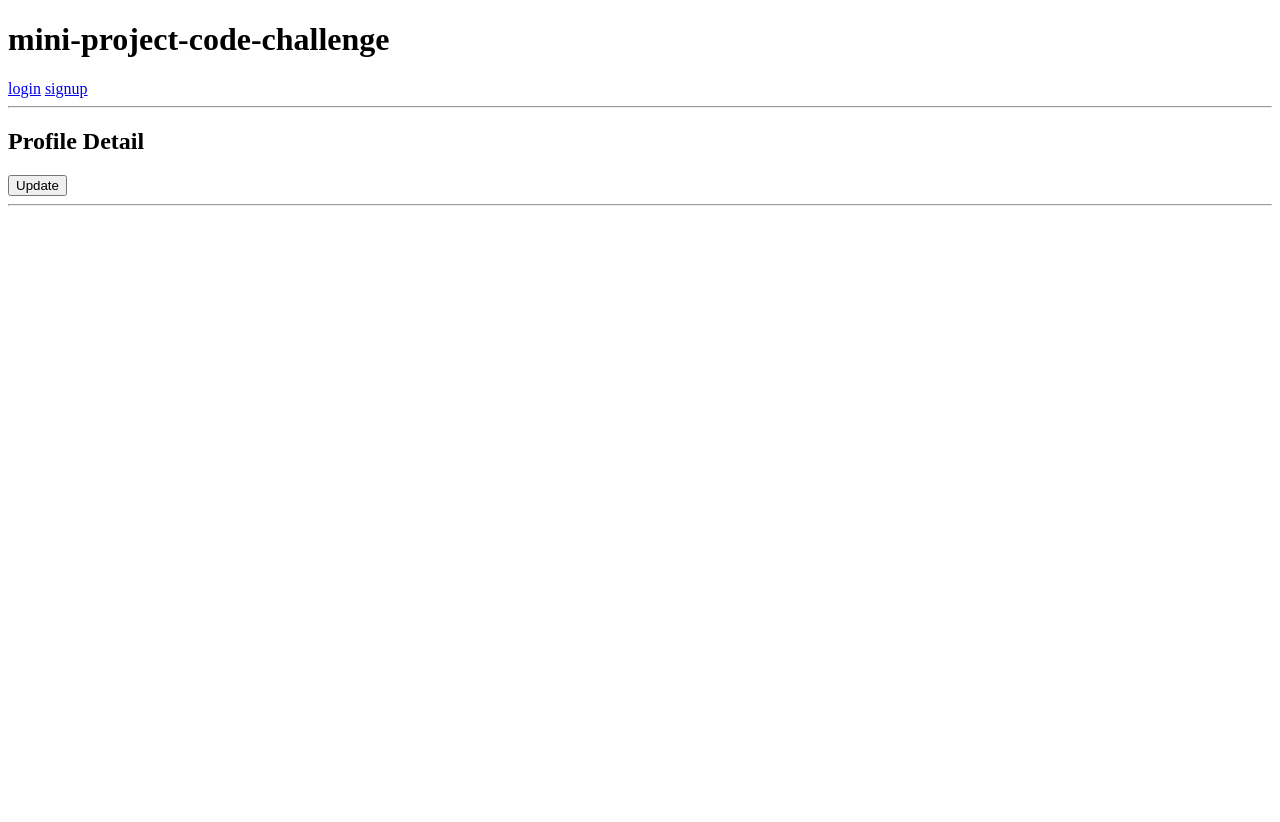
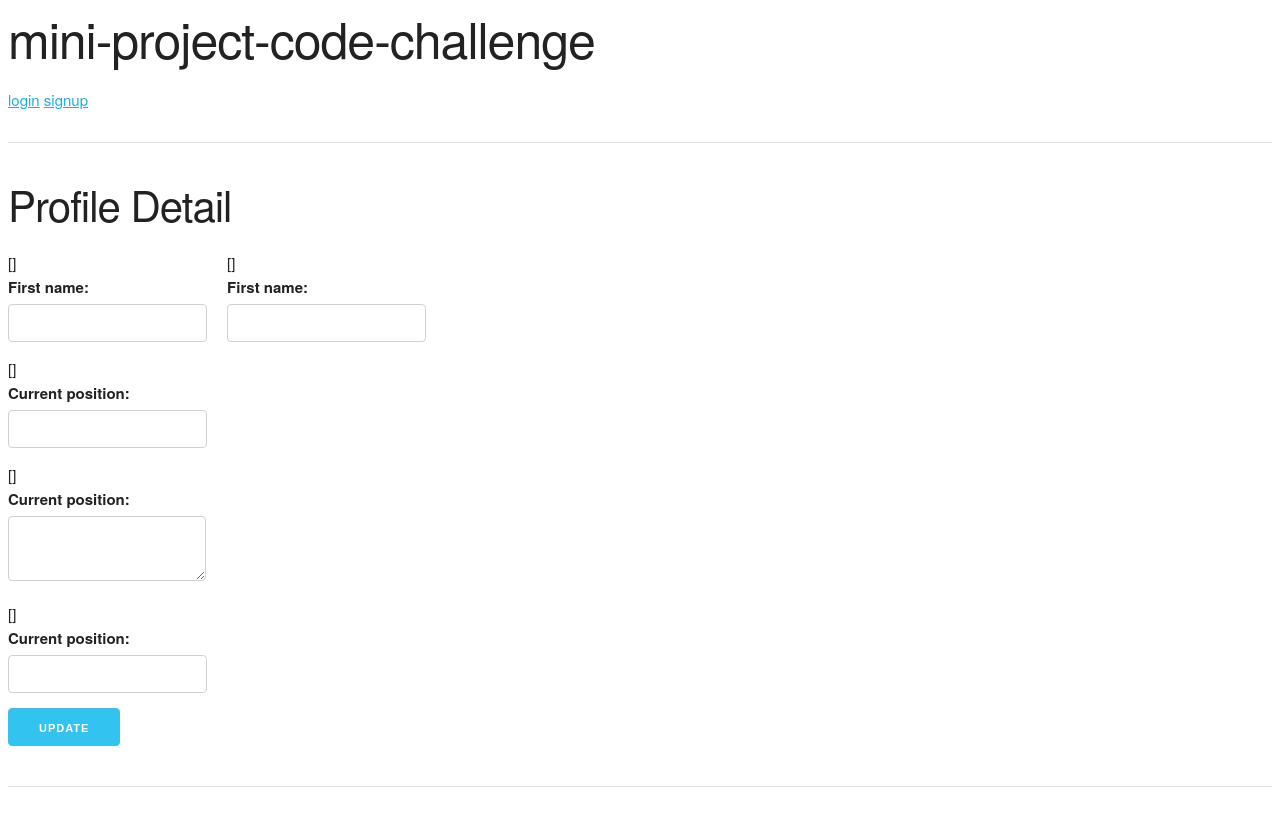
Before and after one commit to aj07mm/test-api-django, a Django app: template test_api_django/templates/registration/profile.html in a window 1280 px wide. Before the commit the page ends 206 px from the top, so only its background shows below. Run offline with Django 3.2, Linux system fonts and the light colour scheme; the template is opened without the code that fills it, so the values that code supplies are empty, except form fields; tables that the repository leaves empty hold one stand-in row (values such as "Sample post"); form fields are guessed from the names that the template uses; parts of the project's set-up code (start-up, migrations or seed data) failed here and were passed over.

Commit message:
changing fields and css on profiles page

```diff
--- a/test_api_django/project/apps/restaurants/forms.py
+++ b/test_api_django/project/apps/restaurants/forms.py
@@ -6,5 +6,5 @@ class ProfileForm(forms.ModelForm):
 
     class Meta:
         model = Profile
-        fields = ('name', 'position', 'description', 'topics')
+        fields = ('first_name', 'last_name', 'current_position', 'about_you', 'topics')
         exclude = ['user', 'uuid']
--- a/test_api_django/templates/base.html
+++ b/test_api_django/templates/base.html
@@ -3,6 +3,7 @@
     <head>
         <meta charset="utf-8">
         <title>{% block title %}mini-project-code-challenge{% endblock %}</title>
+        <link href="https://cdnjs.cloudflare.com/ajax/libs/skeleton/2.0.4/skeleton.min.css" rel="stylesheet" type="text/css">
     </head>
     <body>
         <header>
--- a/test_api_django/templates/registration/profile.html
+++ b/test_api_django/templates/registration/profile.html
@@ -1,20 +1,36 @@
 {% extends 'base.html' %}
 {% block content %}
     <h2>Profile Detail</h2>
+
     <form method="post">
         {% csrf_token %}
-            {% for field in profile_form %}
-            <p>
-            {{ field.label_tag }}<br>
-            {{ field }}
-            {% if field.help_text %}
-                <small style="display: none">{{ field.help_text }}</small>
-            {% endif %}
-            {% for error in field.errors %}
-                <p style="color: red">{{ error }}</p>
-            {% endfor %}
-            </p>
-        {% endfor %}
-        <button type="submit">Update</button>
+        <div class="row">
+            <div class="two columns">
+                {{ profile_form.first_name.errors }}
+                <label for="{{ profile_form.first_name.id_for_label }}">First name:</label>
+                {{ profile_form.first_name }}
+            </div>
+            <div class="two columns">
+                {{ profile_form.last_name.errors }}
+                <label for="{{ profile_form.last_name.id_for_label }}">First name:</label>
+                {{ profile_form.last_name }}
+            </div>
+        </div>
+        <div class="row">
+            {{ profile_form.current_position.errors }}
+            <label for="{{ profile_form.current_position.id_for_label }}">Current position:</label>
+            {{ profile_form.current_position }}
+        </div>
+        <div class="row">
+            {{ profile_form.about_you.errors }}
+            <label for="{{ profile_form.about_you.id_for_label }}">Current position:</label>
+            {{ profile_form.about_you }}
+        </div>
+        <div class="row">
+            {{ profile_form.topics.errors }}
+            <label for="{{ profile_form.topics.id_for_label }}">Current position:</label>
+            {{ profile_form.topics }}
+        </div>
+        <button type="submit" class="button-primary">Update</button>
     </form>
 {% endblock %}
```
Also changed, not shown: test_api_django/project/apps/restaurants/models.py (+6 -5 lines), test_api_django/project/apps/restaurants/migrations/0003_auto_20180304_0501.py (added). Lines whose indentation alone changed are shown as unchanged.
